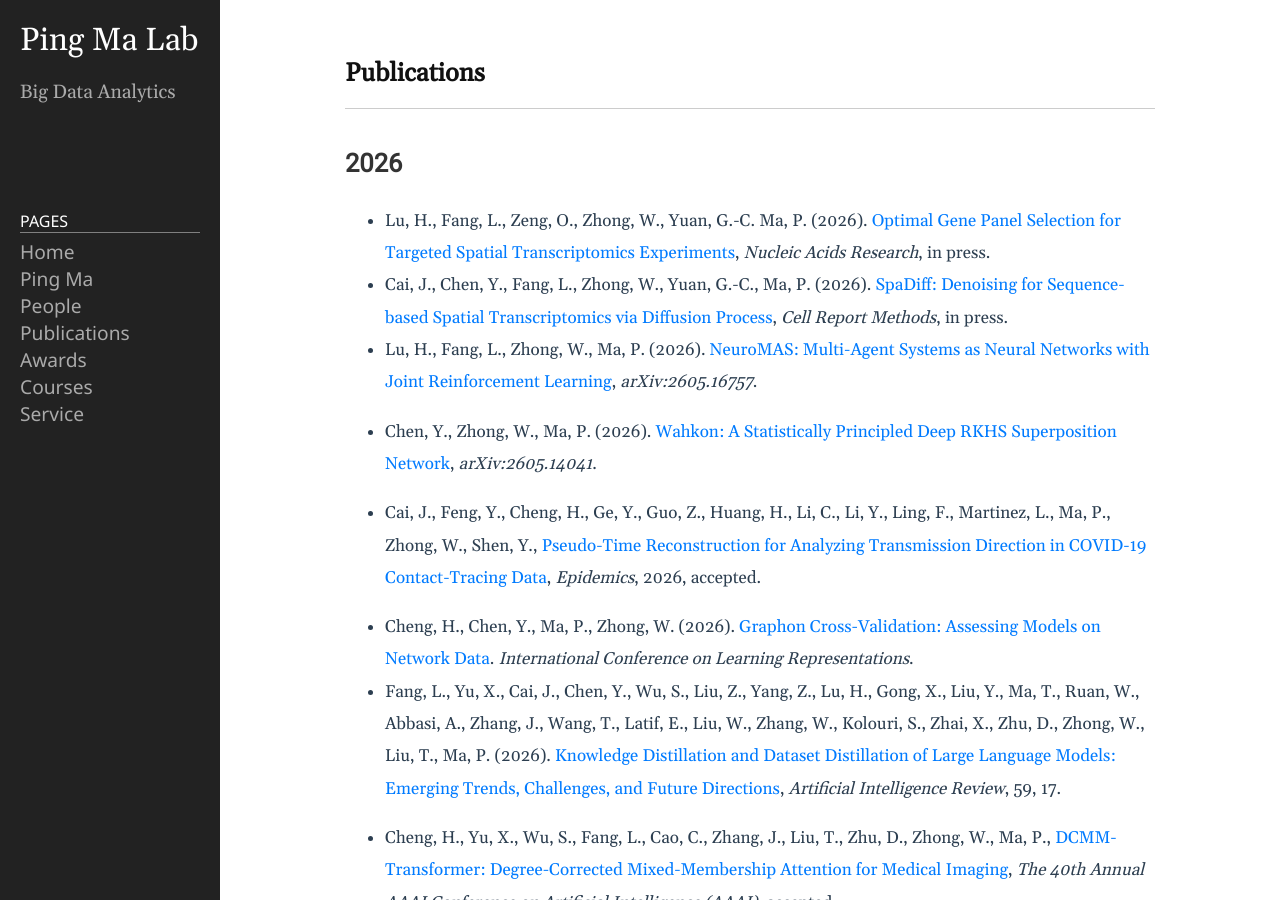
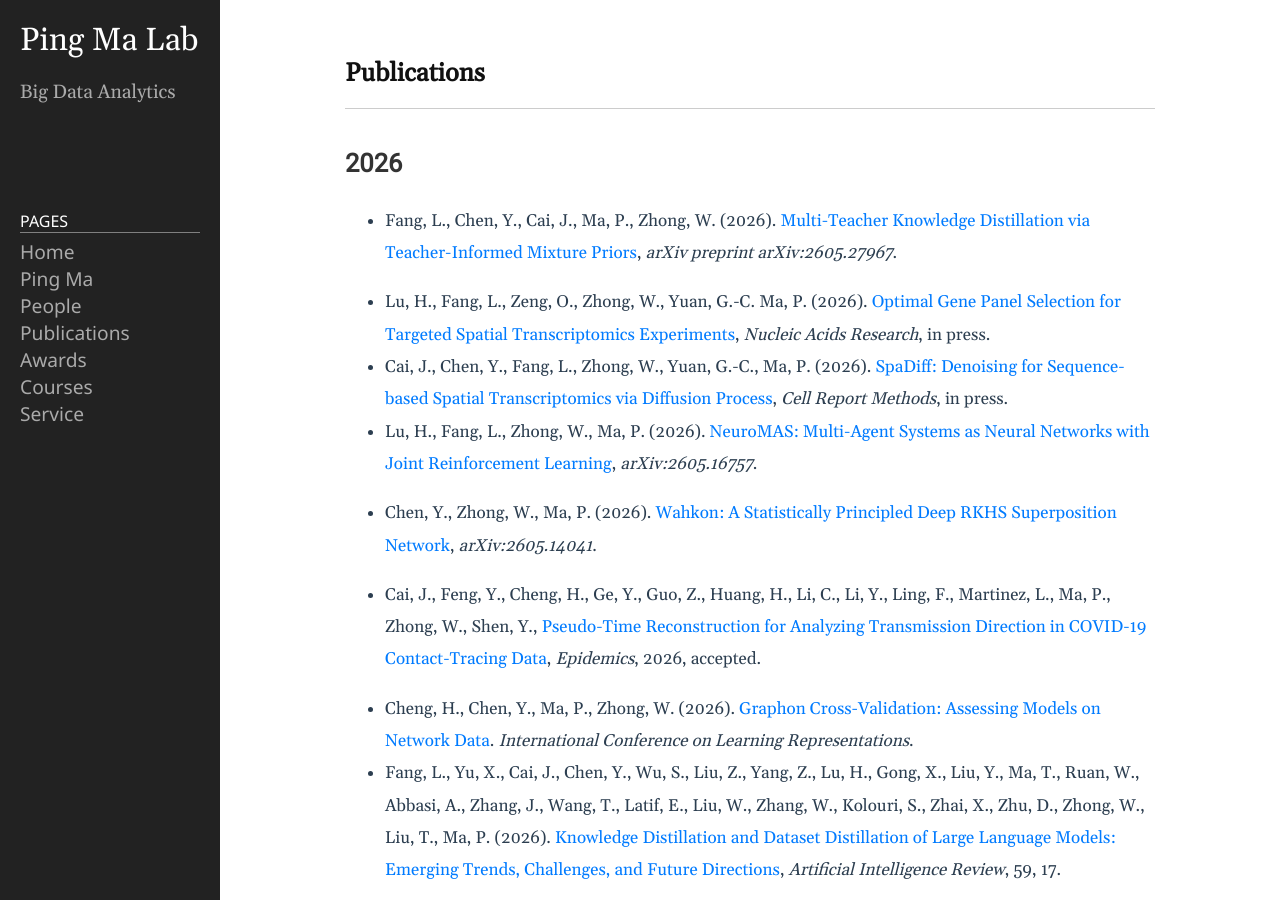
Before and after one commit to BDALpingio/BDALpingio.github.io, a Jekyll site: the page built from 3_publications.md, in a window 1280 px wide and 900 px high. Built offline with Jekyll 4.4.1, drawn with Linux system fonts in a browser that asks for light colours.

Commit message:
Update 3_publications.md

```diff
--- a/3_publications.md
+++ b/3_publications.md
@@ -6,7 +6,7 @@ permalink: /3_publications/
 ## 2026
 
 
-
+- Fang, L., Chen, Y., Cai, J., Ma, P., Zhong, W. (2026). [Multi-Teacher Knowledge Distillation via Teacher-Informed Mixture Priors](https://arxiv.org/abs/2605.27967), *arXiv preprint arXiv:2605.27967*.
 
 - Lu, H., Fang, L., Zeng, O.,  Zhong, W., Yuan, G.-C. Ma, P. (2026). [Optimal Gene Panel Selection for Targeted Spatial Transcriptomics Experiments](https://www.biorxiv.org/content/10.1101/2025.10.08.681071v1.full), _Nucleic Acids Research_, in press.
 - Cai, J., Chen, Y., Fang, L., Zhong, W., Yuan, G.-C., Ma, P. (2026). [SpaDiff: Denoising for Sequence-based Spatial Transcriptomics via Diffusion Process](https://www.biorxiv.org/content/10.1101/2025.10.07.681011v1), _Cell Report Methods_, in press.
```
